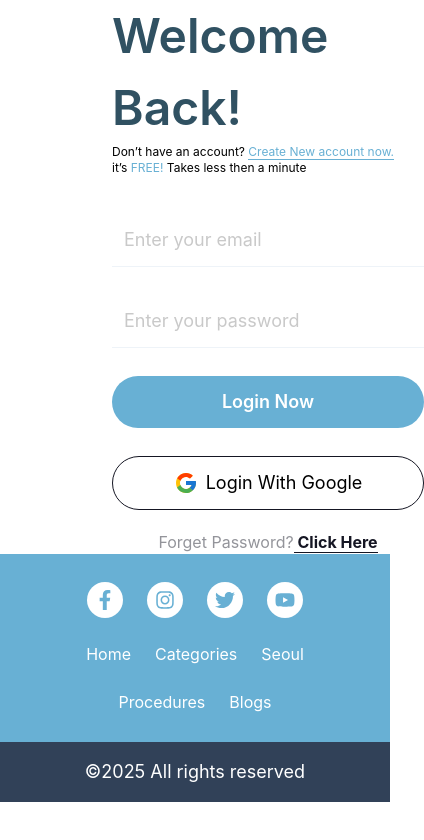
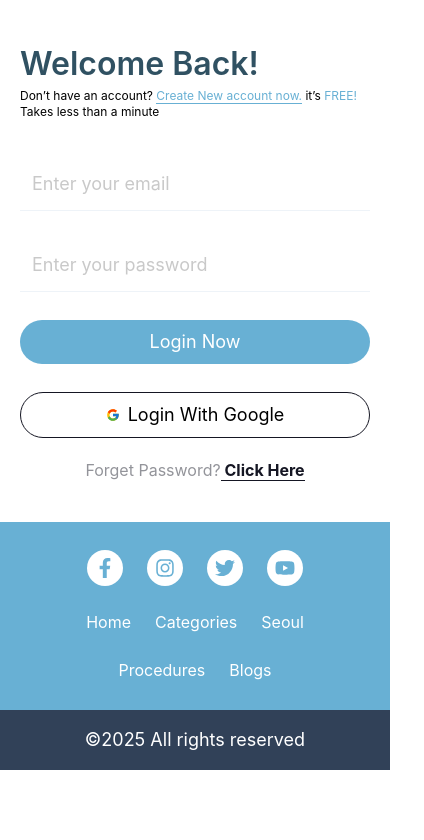
Before and after one commit to Nafiz-Al-Turabi/seoul-clinic-guide, a Next.js app: page /login in a window 390 px wide. Shown: the top 840 px of the page, 424 px wide, since content can reach past the window. Built offline with nearby package versions, Linux system fonts and the light colour scheme; no server answers.

Commit message:
Login form responsive added

```diff
--- a/app/(auth)/login/page.tsx
+++ b/app/(auth)/login/page.tsx
@@ -1,16 +1,34 @@
-// "use client";
+"use client";
+
 import React from "react";
+import { useForm } from "react-hook-form";
 import CustomImage from "@/components/reusable/CustomImage";
 import loginImage from "@/public/assets/images/login.svg";
-import Image from "next/image";
 import Link from "next/link";
 import { FcGoogle } from "react-icons/fc";
+
+type LoginFormInputs = {
+  email: string;
+  password: string;
+};
+
 const Login = () => {
+  const {
+    register,
+    handleSubmit,
+    formState: { errors },
+  } = useForm<LoginFormInputs>();
+
+  const onSubmit = (data: LoginFormInputs) => {
+    console.log("Login data:", data);
+    // Handle login here
+  };
+
   return (
     <div>
       <div className="container mx-auto">
-        <div className="flex gap-28 items-center">
-          <div className="2xl:w-[45%] blur-3xl">
+        <div className="flex gap-5lg:gap-10 xl:gap-28 items-center py-10 md:py-0">
+          <div className="hidden md:block 2xl:w-[45%]">
             <CustomImage
               src={loginImage}
               width={713}
@@ -18,39 +36,63 @@ const Login = () => {
               alt="login-image"
             />
           </div>
-          <div className="2xl:w-[40%]">
+
+          <div className="2xl:w-[40%] px-5 xl:px-0">
             <div className="mb-[38px]">
               <h2 className="primary-text">Welcome Back!</h2>
-              <p className="typography w-[38ch]">
+              <p className="typography xl:w-[38ch]">
                 Don’t have an account?{" "}
                 <Link href="/signup" className="secondary-text border-b">
                   Create New account now.
                 </Link>{" "}
                 it’s <span className="secondary-text">FREE!</span> Takes less
-                then a minute
+                than a minute
               </p>
             </div>
-            <form action="">
+
+            {/* React Hook Form */}
+            <form onSubmit={handleSubmit(onSubmit)}>
               <div className="flex flex-col gap-7 mb-7">
                 <input
                   type="text"
                   placeholder="Enter your email"
+                  {...register("email", { required: "Email is required" })}
                   className="text-main text-lg placeholder:text-lg placeholder:text-[#C9C9C9] p-3 border-b border-[#EEF3F8] focus:outline-none focus:border-b focus:border-[#434343] focus:bg-[#F6F6F6] duration-300"
                 />
+                {errors.email && (
+                  <span className="text-red-500 text-sm mt-[-20px]">
+                    {errors.email.message}
+                  </span>
+                )}
+
                 <input
                   type="password"
                   placeholder="Enter your password"
+                  {...register("password", {
+                    required: "Password is required",
+                  })}
                   className="text-main text-lg placeholder:text-lg placeholder:text-[#C9C9C9] p-3 border-b border-[#EEF3F8] focus:outline-none focus:border-b focus:border-[#434343] focus:bg-[#F6F6F6] duration-300"
                 />
+                {errors.password && (
+                  <span className="text-red-500 text-sm mt-[-20px]">
+                    {errors.password.message}
+                  </span>
+                )}
               </div>
-              <button className="bg-[#68B0D4] text-white text-lg font-semibold py-3 w-full rounded-full hover:bg-[#305162] cursor-pointer duration-300">
+
+              <button
+                type="submit"
+                className="bg-[#68B0D4] text-white text-lg p-2 lg:p-3 w-full rounded-full hover:bg-[#305162] cursor-pointer duration-300"
+              >
                 Login Now
               </button>
             </form>
-            <button className="flex items-center justify-center gap-2 w-full text-lg p-3 text-center border border-[#151623] rounded-full mt-7 cursor-pointer active:bg-[#EEF3F8] active:border-[#EEF3F8] duration-300">
-              <FcGoogle className="text-2xl" />
+
+            <button className="flex items-center justify-center gap-2 w-full text-lg p-2 lg:p-3 text-center border border-[#151623] rounded-full mt-7 cursor-pointer active:bg-[#EEF3F8] active:border-[#EEF3F8] duration-300">
+              <FcGoogle className="text-sm lg:text-2xl" />
               Login With Google
             </button>
+
             <p className="mt-5 text-center text-[#93949A]">
               Forget Password?
               <Link
--- a/app/globals.css
+++ b/app/globals.css
@@ -29,7 +29,7 @@ h1{
 }
 
 h2{
-    @apply text-[3rem] font-semibold /*48px*/
+    @apply text-[2rem] md:text-[2.5rem] lg:text-[3rem]  font-semibold  /*48px*/
 }
 
 h3{
--- a/package.json
+++ b/package.json
@@ -21,6 +21,7 @@
     "react-chartjs-2": "^5.3.0",
     "react-dnd": "^16.0.1",
     "react-dom": "^19.0.0",
+    "react-hook-form": "^7.54.2",
     "react-icons": "^5.5.0",
     "react-quill": "^2.0.0",
     "react-select": "^5.10.1",
```
Also changed, not shown: 1 other file (tests, documents, lock files or other folders).
